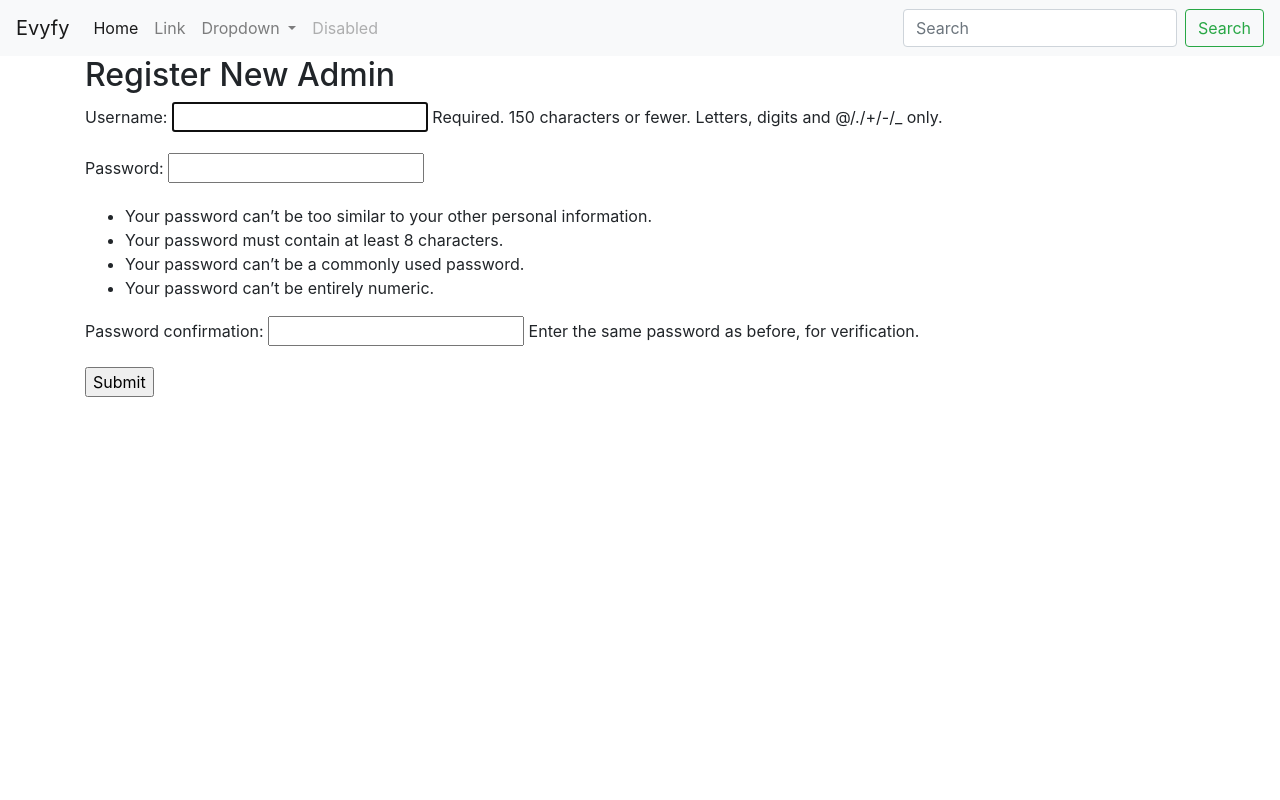
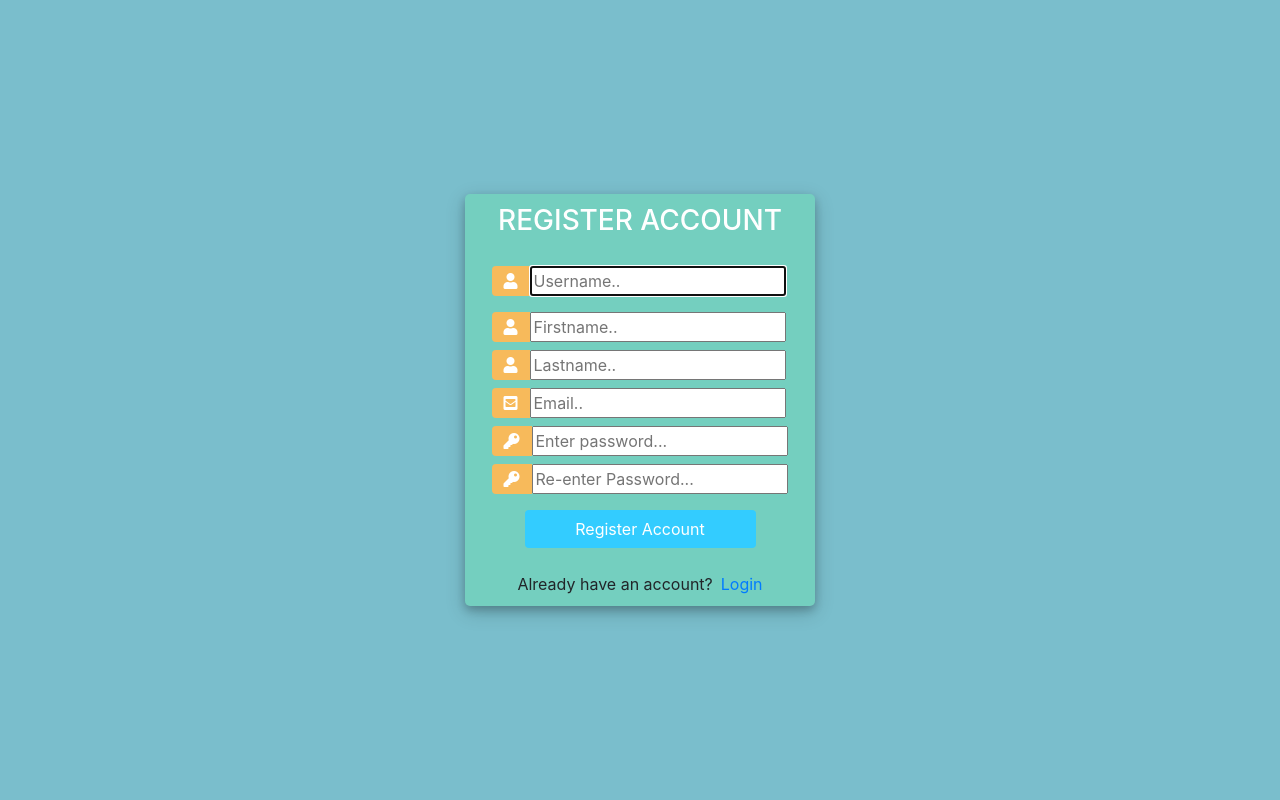
Before and after one commit to JayshreeCitrusbug/Event_Management_project, a Django app: page /account/register/ in a window 1280 px wide. Run offline with Django 4.2, Linux system fonts and the light colour scheme; some libraries are stand-ins or nearby versions.

Commit message:
1.Registraton completed,  2.Added view Adminlogin for validating data in login

```diff
--- a/event/forms.py
+++ b/event/forms.py
@@ -1,30 +1,46 @@
+from dataclasses import fields
+import email
 from email.policy import default
 from django.contrib.auth.forms import UserCreationForm
 from django import forms
 
 from event.models import Member, User
 
+#Admin Register form
 class UserNewCreationForm(UserCreationForm):
     class Meta(UserCreationForm.Meta):
         model = Member
+        fields = ["username", "first_name", "last_name", "email"]
 
     def save(self, commit=True):
         user = super().save(commit=False)
         user.event_admin = True
         if commit:
+            user.is_staff = True
             user.save()
         return user
 
+class AdminLogin(forms.Form):
+    email = forms.CharField(max_length=150)
+    password = forms.CharField(max_length=50, widget=forms.PasswordInput)
+#END Admin Register form
 
 
+#User Register Form
 class UserSignUpForm(UserCreationForm):
 
     class Meta(UserCreationForm.Meta):
         model = User
+        fields = ["username", "first_name", "last_name", "email"]
 
-    def save(self, commit=True):
+    def save(self):
         user = super().save(commit=False)
         user.event_admin = False
         user.save()
+        return user
+#END User Register Form
 
-        return user
+
+class AdminLogin(forms.Form):
+    email = forms.EmailField(max_length=150)
+    password = forms.CharField(max_length=50, widget=forms.PasswordInput)
--- a/event/templates/account/register.html
+++ b/event/templates/account/register.html
@@ -1,16 +1,154 @@
-{% extends 'event/base.html' %}
-{% block title %} Admin Registration {% endblock %}
-{% block content %}
 
-<h2>Register New Admin</h2>
+<!DOCTYPE html>
+<html>
 
-<form method="POST" >
-    {% csrf_token %}
+<head>
+	<title>Login</title>
+	<link rel="stylesheet" href="https://stackpath.bootstrapcdn.com/bootstrap/4.1.3/css/bootstrap.min.css" integrity="sha384-MCw98/SFnGE8fJT3GXwEOngsV7Zt27NXFoaoApmYm81iuXoPkFOJwJ8ERdknLPMO" crossorigin="anonymous">
+	<script src="https://ajax.googleapis.com/ajax/libs/jquery/3.3.1/jquery.min.js"></script>
+	<link rel="stylesheet" href="https://use.fontawesome.com/releases/v5.6.1/css/all.css" integrity="sha384-gfdkjb5BdAXd+lj+gudLWI+BXq4IuLW5IT+brZEZsLFm++aCMlF1V92rMkPaX4PP" crossorigin="anonymous">
 
-    {{form.as_p}}
+	<style>
+		body,
+		html {
+			margin: 0;
+			padding: 0;
+			height: 100%;
+			background: #7abecc !important;
+		}
+		.user_card {
+			width: 350px;
+			margin-top: auto;
+			margin-bottom: auto;
+			background: #74cfbf;
+			position: relative;
+			display: flex;
+			justify-content: center;
+			flex-direction: column;
+			padding: 10px;
+			box-shadow: 0 4px 8px 0 rgba(0, 0, 0, 0.2), 0 6px 20px 0 rgba(0, 0, 0, 0.19);
+			-webkit-box-shadow: 0 4px 8px 0 rgba(0, 0, 0, 0.2), 0 6px 20px 0 rgba(0, 0, 0, 0.19);
+			-moz-box-shadow: 0 4px 8px 0 rgba(0, 0, 0, 0.2), 0 6px 20px 0 rgba(0, 0, 0, 0.19);
+			border-radius: 5px;
 
-    <input type="submit" name="CreateUser">
+		}
 
-</form>
+		.form_container {
+			margin-top: 20px;
+		}
 
-{% endblock %}
+		#form-title{
+			color: #fff;
+		}
+		.login_btn {
+			width: 100%;
+			background: #33ccff !important;
+			color: white !important;
+		}
+		.login_btn:focus {
+			box-shadow: none !important;
+			outline: 0px !important;
+		}
+		.login_container {
+			padding: 0 2rem;
+		}
+		.input-group-text {
+			background: #f7ba5b !important;
+			color: white !important;
+			border: 0 !important;
+			border-radius: 0.25rem 0 0 0.25rem !important;
+		}
+		.input_user,
+		.input_pass:focus {
+			box-shadow: none !important;
+			outline: 0px !important;
+		}
+
+	</style>
+
+</head>
+<body>
+    {% block content %}
+	<div class="container h-100">
+		<div class="d-flex justify-content-center h-100">
+			<div class="user_card">
+				<div class="d-flex justify-content-center">
+					<h3 id="form-title">REGISTER ACCOUNT</h3>
+				</div>
+				<div class="d-flex justify-content-center form_container">
+
+					<form method="POST" action="">
+                        {% csrf_token %}
+						<div class="input-group mb-3">
+							<div class="input-group-append">
+								<span class="input-group-text"><i class="fas fa-user"></i></span>
+							</div>
+							{{form.username}}
+						</div>
+						<div class="input-group mb-2">
+							<div class="input-group-append">
+								<span class="input-group-text"><i class="fas fa-user"></i></span>
+							</div>
+							{{form.first_name}}
+						</div>
+                        <div class="input-group mb-2">
+							<div class="input-group-append">
+								<span class="input-group-text"><i class="fas fa-user"></i></span>
+							</div>
+							{{form.last_name}}
+						</div>
+                        <div class="input-group mb-2">
+							<div class="input-group-append">
+								<span class="input-group-text"><i class="fas fa-envelope-square"></i></span>
+							</div>
+							{{form.email}}
+						</div>
+						<div class="input-group mb-2">
+							<div class="input-group-append">
+								<span class="input-group-text"><i class="fas fa-key"></i></span>
+							</div>
+							{{form.password1}}
+						</div>
+						<div class="input-group mb-2">
+							<div class="input-group-append">
+								<span class="input-group-text"><i class="fas fa-key"></i></span>
+							</div>
+							{{form.password2}}
+						</div>
+
+				   		<div class="d-flex justify-content-center mt-3 login_container">
+				 			<input class="btn login_btn" type="submit" value="Register Account">
+				   		</div>
+					</form>
+				</div>
+
+				<div class="mt-4">
+					<div class="d-flex justify-content-center links">
+						Already have an account? <a href="{% url 'admin-login' %}" class="ml-2">Login</a>
+					</div>
+				</div>
+			</div>
+		</div>
+	</div>
+	<script>
+						/* Because i didnt set placeholder values in forms.py they will be set here using vanilla Javascript
+		//We start indexing at one because CSRF_token is considered and input field
+		 */
+
+		//Query All input fields
+		var form_fields = document.getElementsByTagName('input')
+		form_fields[1].placeholder='Username..';
+        form_fields[2].placeholder='Firstname..';
+        form_fields[3].placeholder='Lastname..';
+		form_fields[4].placeholder='Email..';
+		form_fields[5].placeholder='Enter password...';
+		form_fields[6].placeholder='Re-enter Password...';
+
+
+		for (var field in form_fields){
+			form_fields[field].UserRegisterView += ' form-control'
+		}
+	</script>
+    {% endblock %}
+</body>
+</html>
--- a/event/templates/account/usersignup.html
+++ b/event/templates/account/usersignup.html
@@ -1,4 +1,4 @@
-{% extends 'event/base.html' %}
+{% extends 'base.html' %}
 {% block title %} New user | Registration {% endblock %}
 {% block content %}
 
--- a/event/templates/event/event_list.html
+++ b/event/templates/event/event_list.html
@@ -1,4 +1,4 @@
-{% extends 'event/base.html' %}
+{% extends 'base.html' %}
 {% block title %} Evyfy | Event list {% endblock %}
 {% block content %}
 
--- a/event/urls.py
+++ b/event/urls.py
@@ -1,13 +1,17 @@
 from django.urls import path, include
 from . import views
 from event.views import EventListview, EventDetailView
-from .views import UserRegisterView, UserSignUpView
+from .views import UserRegisterView, UserSignUpView, AdminLogin
 
 urlpatterns = [
     path('' , views.main.as_view(), name='home'),
-    path('event/' , EventListview.as_view(), name='event-list'),
-    path('eventdetail/<int:pk>', EventDetailView.as_view(), name='event-detail'),
+    #Register
     path('account/', include('django.contrib.auth.urls')),
     path('account/register/' , UserRegisterView.as_view(), name ='register'),
     path('account/signup/', UserSignUpView.as_view(), name='signup'),
+    #Login
+    path('account/eventadminlogin/', AdminLogin.as_view(), name='admin-login'),
+    path('event/' , EventListview.as_view(), name='event-list'),
+    path('eventdetail/<int:pk>', EventDetailView.as_view(), name='event-detail'),
+
 ]
--- a/event/views.py
+++ b/event/views.py
@@ -1,16 +1,20 @@
 from re import template
 from types import MemberDescriptorType
 from urllib import request
+from django import forms
 from django.shortcuts import redirect, render
 
 # Create your views here.
 from django.views.generic import View, ListView, DetailView, CreateView
+from event import forms
 from event.models import Event, Artist, EventBook, Genre, Member , User
-from event.forms import UserSignUpForm, UserNewCreationForm
+from event.forms import UserSignUpForm, UserNewCreationForm, AdminLogin
+from django.contrib import messages
+
 #from django.views import generic
-from django.contrib.auth.forms import UserCreationForm
-from django.urls import reverse_lazy
-from django.db import transaction
+# from django.contrib.auth.forms import UserCreationForm
+# from django.urls import reverse_lazy
+
 
 
 #Main page
@@ -24,7 +28,32 @@ class main(View):
 #     return render(request, 'event/home.html' , {})
 
 
-#Event list Detail view
+#Profile
+#..............................................??????????????????Have to check return statement............return none value error occured????????
+class AdminLogin(View):
+    model = User
+    template_name = "account/adminlogin.html"
+    form_class = AdminLogin
+    def get(self, request):
+        if request.method == "POST":
+            form = self.form_class(request.POST)
+            if form.is_valid():
+                email = form.cleaned_data.get('email')
+                password = form.cleaned_data.get('password')
+                user = User.objects.create_user(email, password)
+                try:
+                    user = User.objects.get(email=email, password=password)
+                    return render(request, 'event/home.html', {'user':user})
+                except:
+                    messages.success(request, 'Error, either Email or Password is not correct')
+            else:
+                form = AdminLogin()
+            return render(request, self.template_name)
+
+#..............................................??????????????????????????????????
+
+
+#Event list/Detail view
 class EventListview(ListView):
     model = Event
     template_name = 'event/event_list.html'
@@ -35,26 +64,24 @@ class EventDetailView(DetailView):
 
 # END Event list Detail view
 
-#Register/login view
+#Register view
 #Admin Register
 class UserRegisterView(CreateView):
     model = Member
     form_class = UserNewCreationForm
     template_name = 'account/register.html'
-    # success_url = reverse_lazy('login')
-    def get_context_data(self, **kwargs):
-        kwargs['user_type'] = 'event_admin'
-        return super().get_context_data(**kwargs)
 
-    def post(self, request, *args, **kwargs):
+    # def get_context_data(self, **kwargs):
+    #     kwargs['user_type'] = 'event_admin'
+    #     return super().get_context_data(**kwargs)
+
+    def post(self, request):
         form = self.form_class(request.POST)
         if form.is_valid():
             form.save()
-            return redirect('home')
+            return redirect('admin-login')
         else:
-            return render(request, self.template_name)
-
-
+            return redirect('event-list')
 
 
 #User Register
@@ -63,21 +90,15 @@ class UserSignUpView(CreateView):
     form_class = UserSignUpForm
     template_name = 'account/usersignup.html'
 
-    def get_context_data(self, **kwargs):
-        kwargs['user_type'] = 'user'
-        return super().get_context_data(**kwargs)
+    # def get_context_data(self, **kwargs):
+    #     kwargs['user_type'] = 'user'
+    #     return super().get_context_data(**kwargs)
 
-    def post(self, request, *args, **kwargs):
+    def post(self, request):
         form = self.form_class(request.POST)
         if form.is_valid():
             form.save()
             return redirect('home')
         else:
             return redirect('event-list')
-
-
-
-
-
-
-#END Register/login view
+#END Register view
--- a/mysite/settings.py
+++ b/mysite/settings.py
@@ -107,7 +107,7 @@ AUTH_PASSWORD_VALIDATORS = [
 
 LANGUAGE_CODE = 'en-us'
 
-TIME_ZONE = 'UTC'
+TIME_ZONE = 'Asia/Kolkata'
 
 USE_I18N = True
 
```
Also changed, not shown: event/templates/account/adminlogin.html (added, +16 -0 lines), event/templates/event/home.html (+5 -5 lines), db.sqlite3, event/templates/account/userlogin.html (added), event/templates/base.html (line endings or trailing spaces).
